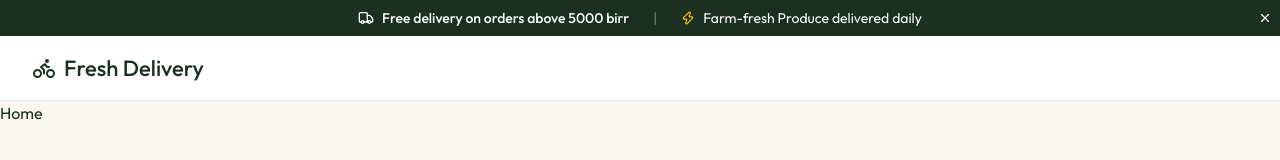
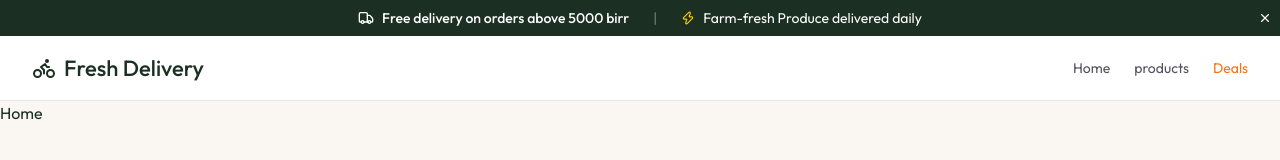
Before and after one commit to surameli/fresh-corner-delivery, a React (Vite) app in the folder client/: page / in a window 1280 px wide. Shown: the top 160 px of the page. Built offline with nearby package versions, Linux system fonts and the light colour scheme.

Commit message:
Implement the navbar and built home products and deals on the navbar

```diff
--- a/client/src/components/Navbar.tsx
+++ b/client/src/components/Navbar.tsx
@@ -19,6 +19,17 @@ const Navbar = () => {
            <Link to= '/' className="flex items-center gap-2 text-[22px] font-medium shrink-0">
                <BikeIcon size={24}/> Fresh Delivery
            </Link>
+           <div className="w-full flex items-center justify-end gap-4 lg:gap-10">
+             {/* Nav Links - Desktop */}
+             <div className="hidden md:flex items-center gap-6 text-sm text-zinc-600">
+                <Link to='/'>Home</Link>
+                <Link to='/products'>products</Link>
+                <Link to='/deals' className=" text-app-orange">Deals</Link>
+
+
+             </div>
+
+           </div>
         </div>
     </nav>
   )
```
